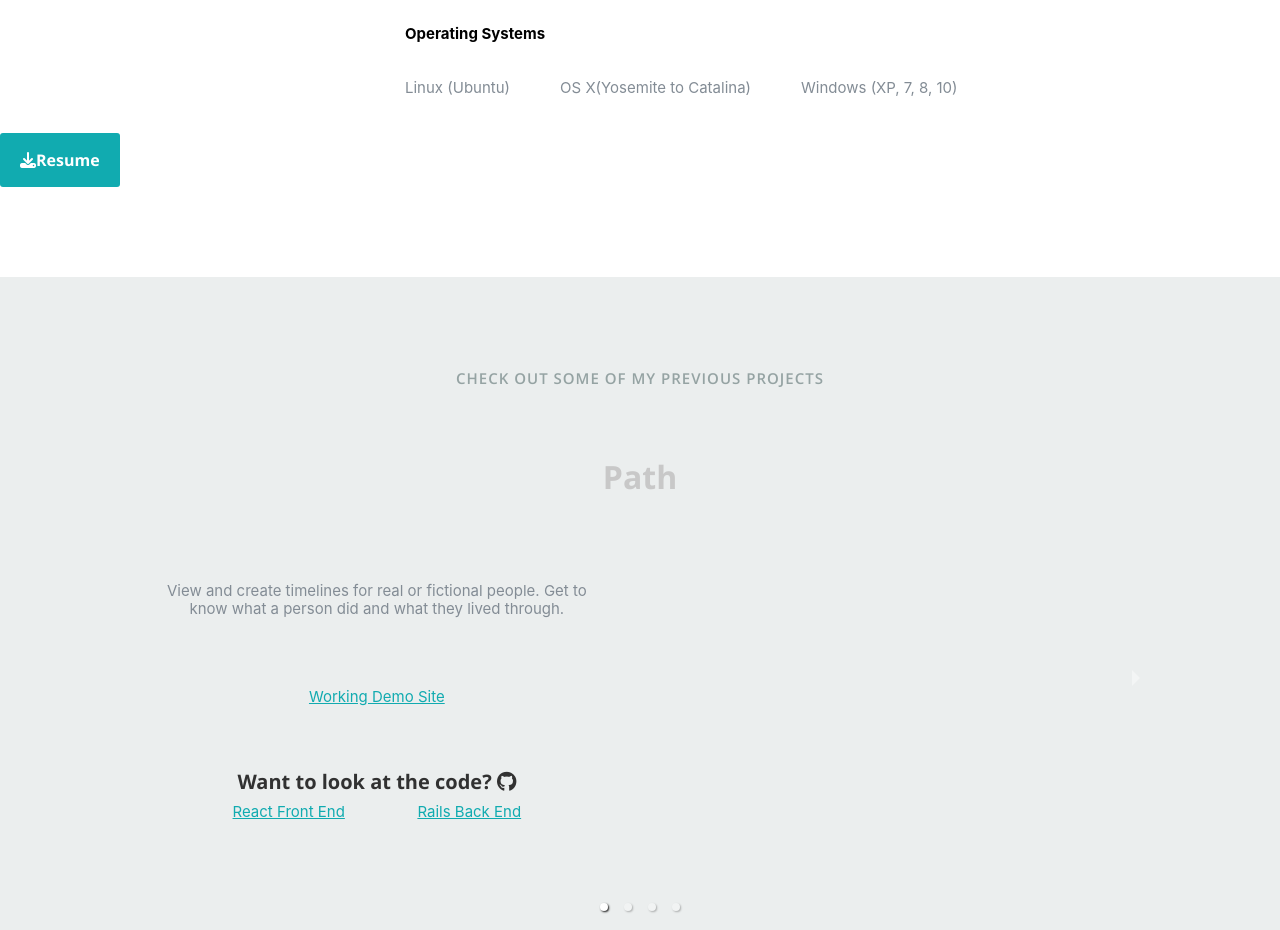
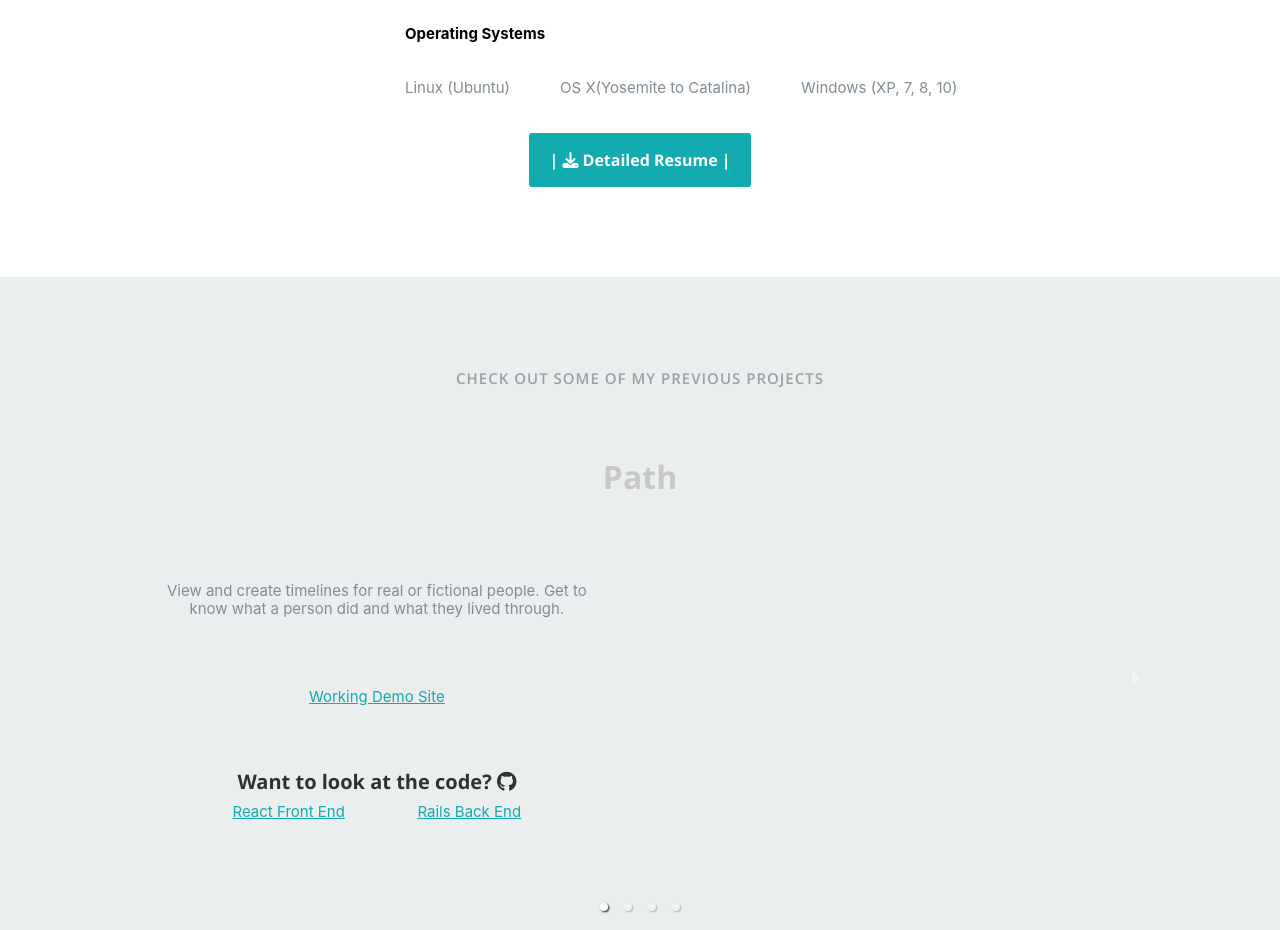
Before and after one commit to IdleScV/my_portfolio, a React (Create React App) app: page / in a window 1280 px wide. Shown: the part 2060-2990 px from the top of the page. Built offline with nearby package versions, Linux system fonts and the light colour scheme.

Commit message:
download link working properly

```diff
--- a/public/css/layout.css
+++ b/public/css/layout.css
@@ -238,6 +238,14 @@ ul#nav li.current a {
 	height: 220px;
 	border-radius: 3%;
 }
+
+@media only screen and (max-width: 780px) {
+	#about .three.columns {
+		/* border: 2px red solid; */
+		text-align: center;
+	}
+}
+
 #about .contact-details {
 	width: 41.66667%;
 }
@@ -340,6 +348,11 @@ ul#nav li.current a {
 	margin-right: 50px;
 }
 
+.resume-download {
+	/* border: red solid 2px; */
+	margin: auto;
+	text-align: center;
+}
 /* ------------------------------------------------------------------ */
 /* e. Portfolio Section
 /* ------------------------------------------------------------------ */
--- a/src/components/Resume.js
+++ b/src/components/Resume.js
@@ -89,10 +89,9 @@ function Resume({ resumeData, currentPageSet }) {
 				</div>
 			</div>
 			<div className="resume-download">
-				<a href="../WesleyChenResume5_21.pdf" target="_blank" rel="noopener noreferrer" download>
+				<a href={resumeData.resumeUrl} target="_blank" rel="noopener noreferrer">
 					<button>
-						<i className="fa fa-download" />
-						Resume
+						| <i className="fa fa-download" /> Detailed Resume |
 					</button>
 				</a>
 			</div>
--- a/src/resumeData.js
+++ b/src/resumeData.js
@@ -137,7 +137,8 @@ let resumeData = {
 			description: 'This is a sample testimonial',
 			name: 'Some technical guy'
 		}
-	]
+	],
+	resumeUrl: 'https://docdro.id/kyUUfFv'
 };
 
 export default resumeData;
```
Also changed, not shown: 1 other file (tests, documents, lock files or other folders).
